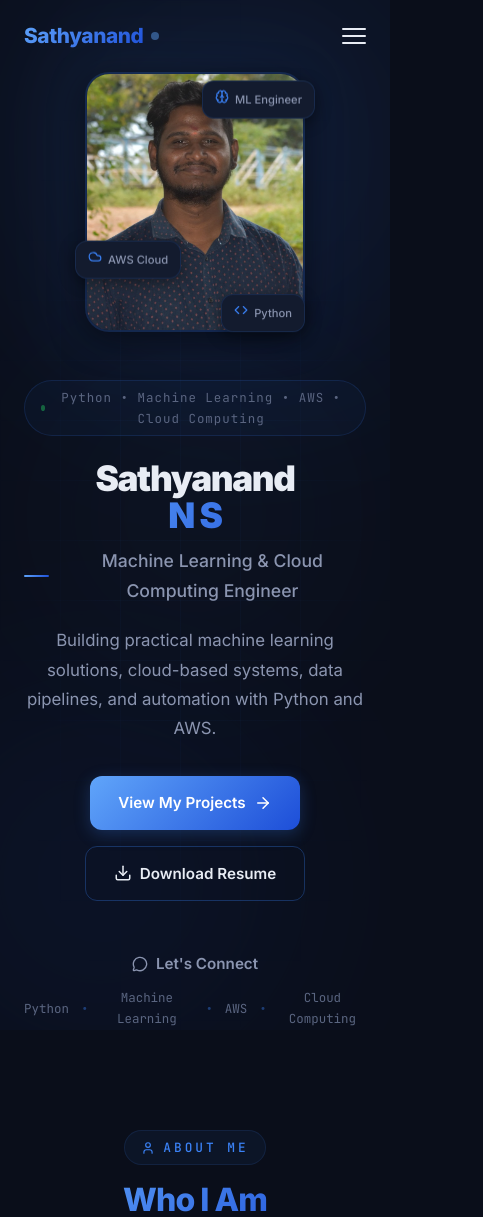
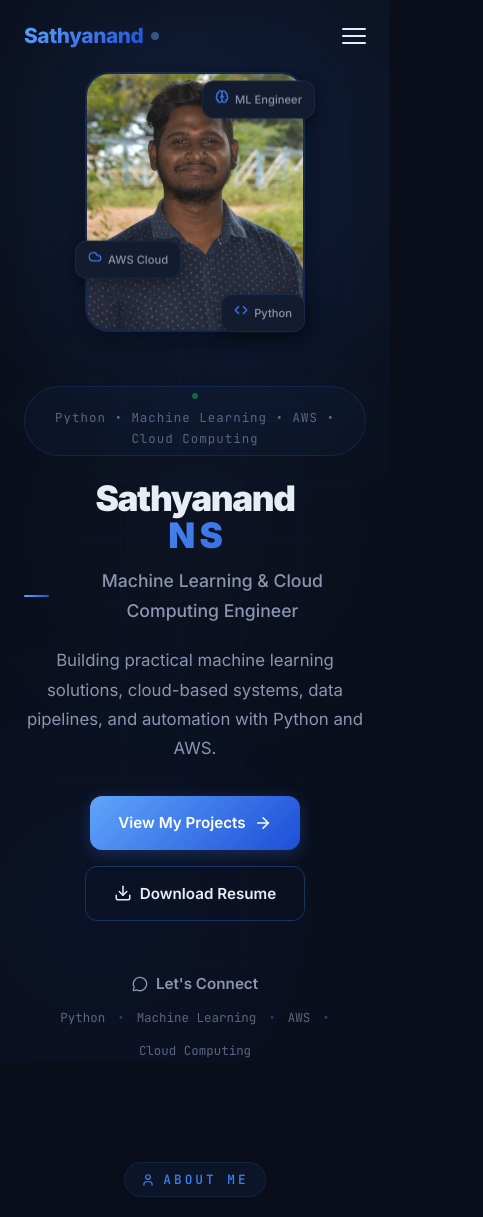
Before and after one commit to Sathyanandns/sathyanand-portfolio, a React (Vite) app: page / in a window 390 px wide. Shown: the top 1217 px of the page, 483 px wide, since content can reach past the window. Built offline with nearby package versions, Linux system fonts and the light colour scheme.

Commit message:
Fix flex wrapping in Hero section to stop layout shift on mobile

```diff
--- a/src/index.css
+++ b/src/index.css
@@ -65,7 +65,7 @@
   box-sizing: border-box;
 }
 
-html, body { overflow-x: hidden; max-width: 100vw;
+html, body { overflow-x: hidden !important; width: 100% !important; max-width: 100% !important;
   scroll-behavior: smooth;
   scroll-padding-top: 80px;
 }
@@ -296,7 +296,7 @@ ul, ol {
     animation-iteration-count: 1 !important;
     transition-duration: 0.01ms !important;
   }
-  html, body { overflow-x: hidden; max-width: 100vw;
+  html, body { overflow-x: hidden !important; width: 100% !important; max-width: 100% !important;
     scroll-behavior: auto;
   }
   .animate-in {
@@ -561,6 +561,8 @@ ul, ol {
 .hero-status {
   display: inline-flex;
   align-items: center;
+  justify-content: center;
+  flex-wrap: wrap;
   gap: 8px;
   font-family: var(--font-mono);
   font-size: 0.78rem;
@@ -632,6 +634,8 @@ ul, ol {
 .hero-tech-stack {
   display: flex;
   align-items: center;
+  justify-content: center;
+  flex-wrap: wrap;
   gap: 12px;
   font-family: var(--font-mono);
   font-size: 0.78rem;
```
